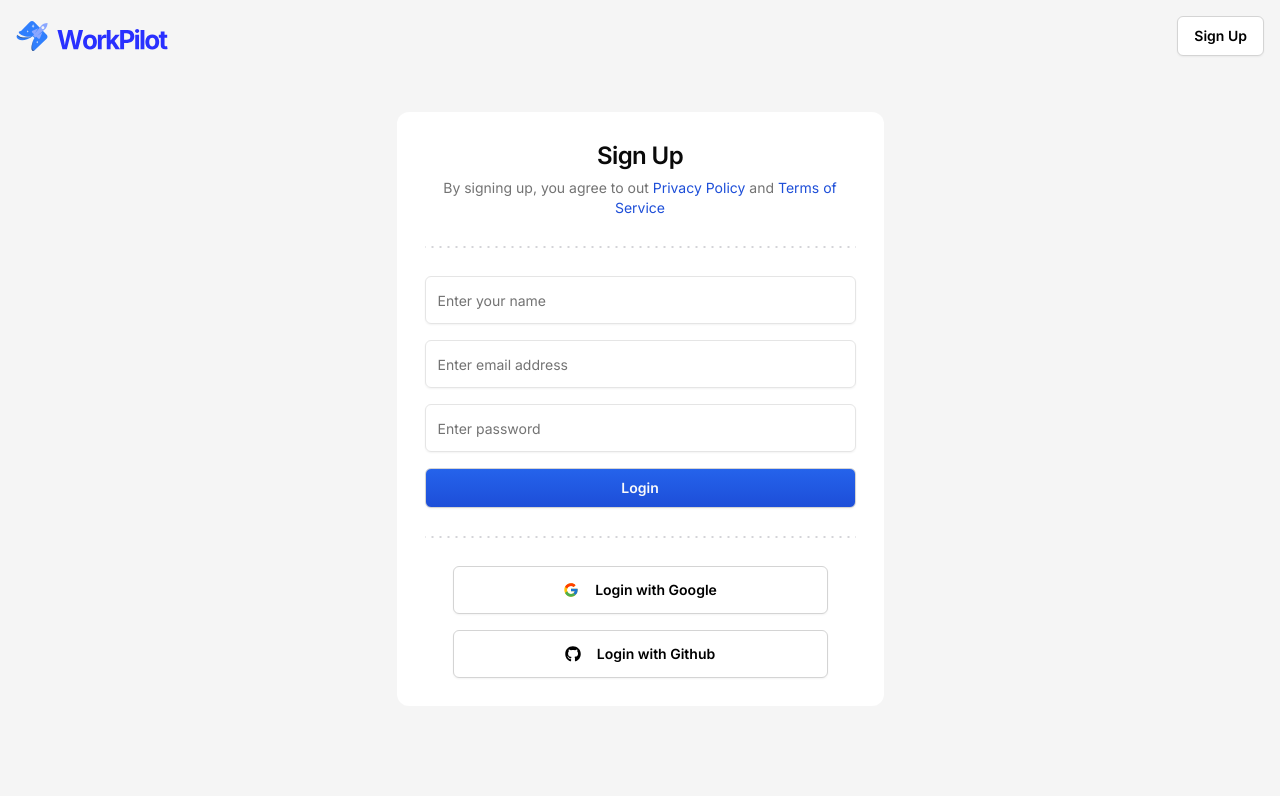
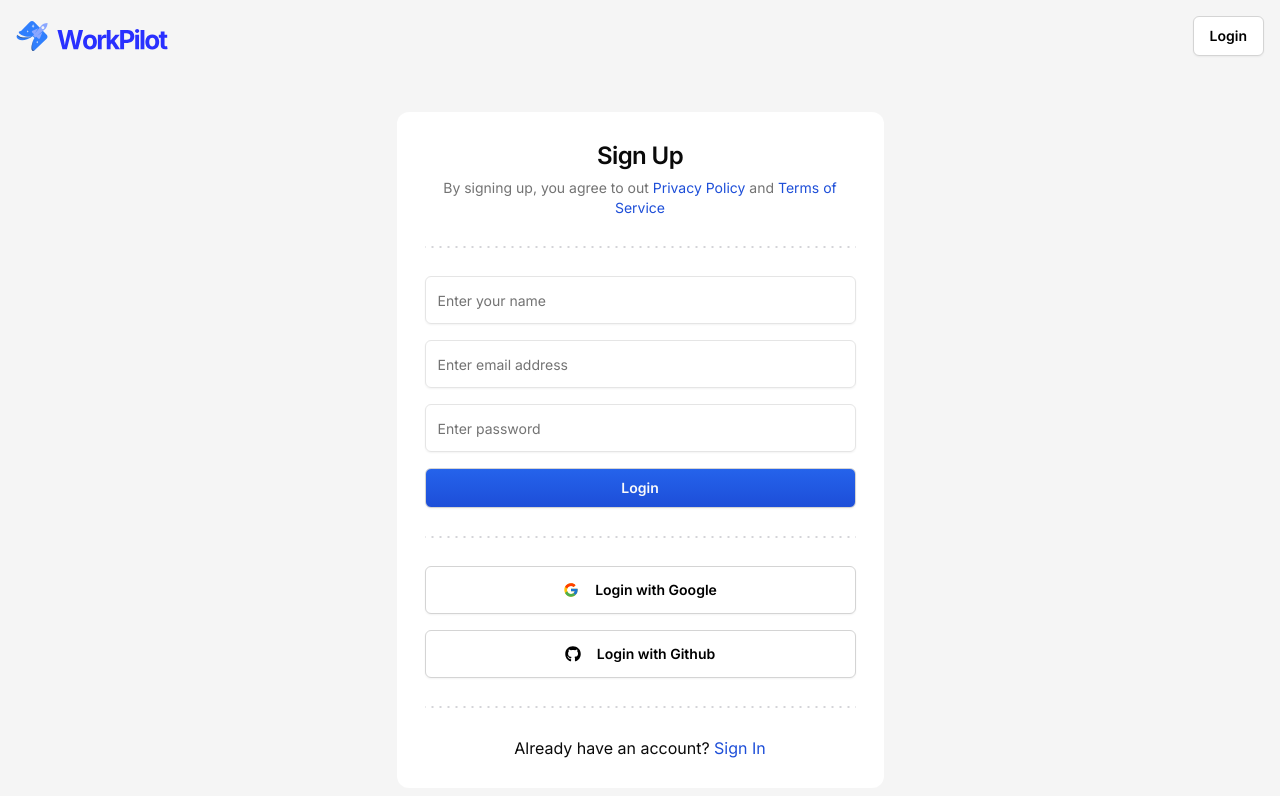
Before and after one commit to Md-Alqma/work-pilot, a Next.js app: page /sign-up in a window 1280 px wide. Shown: the top 796 px of the page. Built offline with nearby package versions, Linux system fonts and the light colour scheme.

Commit message:
fixed UX in auth

```diff
--- a/src/app/(auth)/layout.tsx
+++ b/src/app/(auth)/layout.tsx
@@ -1,17 +1,28 @@
+"use client";
+
 import { Button } from "@/components/ui/button";
 import Image from "next/image";
+import Link from "next/link";
+import { usePathname } from "next/navigation";
 import React from "react";
 
 interface AuthLayoutProps {
   children: React.ReactNode;
 }
 const AuthLayout = ({ children }: AuthLayoutProps) => {
+  const pathname = usePathname();
+
+  const isSignIn = pathname === "/sign-in";
   return (
     <main className="bg-neutral-100 min-h-screen">
       <div className="mx-auto max-w-screen-2xl p-4">
         <nav className="flex justify-between items-center">
           <Image src="/logo.svg" alt="logo" width={152} height={56} />
-          <Button variant="secondary">Sign Up</Button>
+          <Button asChild variant="secondary">
+            <Link href={isSignIn ? "/sign-up" : "/sign-in"}>
+              {isSignIn ? "Sign Up" : "Login"}
+            </Link>
+          </Button>
         </nav>
         <div className="flex flex-col items-center justify-center pt-4 md:pt-14">
           {children}
--- a/src/features/auth/components/sign-in-card.tsx
+++ b/src/features/auth/components/sign-in-card.tsx
@@ -15,6 +15,7 @@
   FormItem,
   FormMessage,
 } from "@/components/ui/form";
+import Link from "next/link";
 
 const formSchema = z.object({
   email: z.string().email(),
@@ -86,6 +87,7 @@
       </CardContent>
       <div className="px-7">
         <DottedSeparator />
+      </div>
       <CardContent className="p-7 flex flex-col gap-y-4">
         <Button
           variant="secondary"
@@ -106,7 +108,15 @@
           Login with Github
         </Button>
       </CardContent>
+      <div className="px-7">
+        <DottedSeparator />
       </div>
+      <CardContent className="p-7 flex items-center justify-center">
+        <p>
+          Don't have an account?
+          <Link href="/sign-up"><span className="text-blue-700">&nbsp;Sign Up</span></Link>
+        </p>
+      </CardContent>
     </Card>
   );
 };
--- a/src/features/auth/components/sign-up-card.tsx
+++ b/src/features/auth/components/sign-up-card.tsx
@@ -118,6 +118,7 @@
       </CardContent>
       <div className="px-7">
         <DottedSeparator />
+      </div>
       <CardContent className="p-7 flex flex-col gap-y-4">
         <Button
           variant="secondary"
@@ -138,7 +139,18 @@
           Login with Github
         </Button>
       </CardContent>
+
+      <div className="px-7">
+        <DottedSeparator />
       </div>
+      <CardContent className="p-7 flex items-center justify-center">
+        <p>
+          Already have an account?
+          <Link href="/sign-in">
+            <span className="text-blue-700">&nbsp;Sign In</span>
+          </Link>
+        </p>
+      </CardContent>
     </Card>
   );
 };
```
Lines whose indentation alone changed are shown as unchanged.
